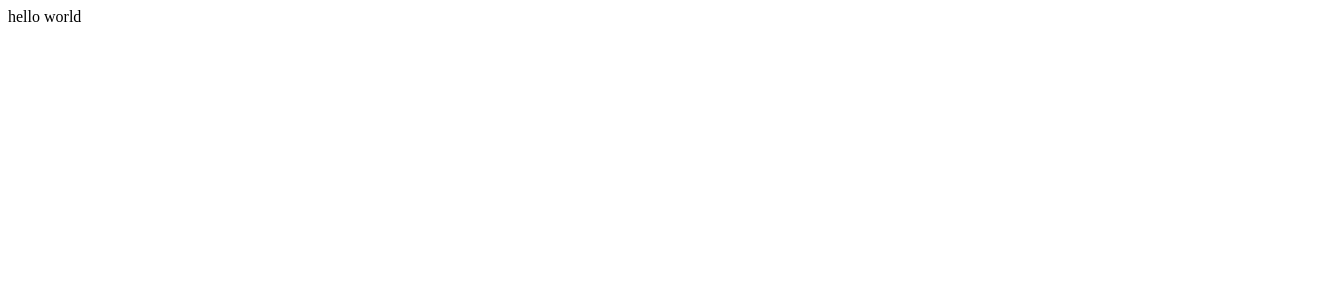
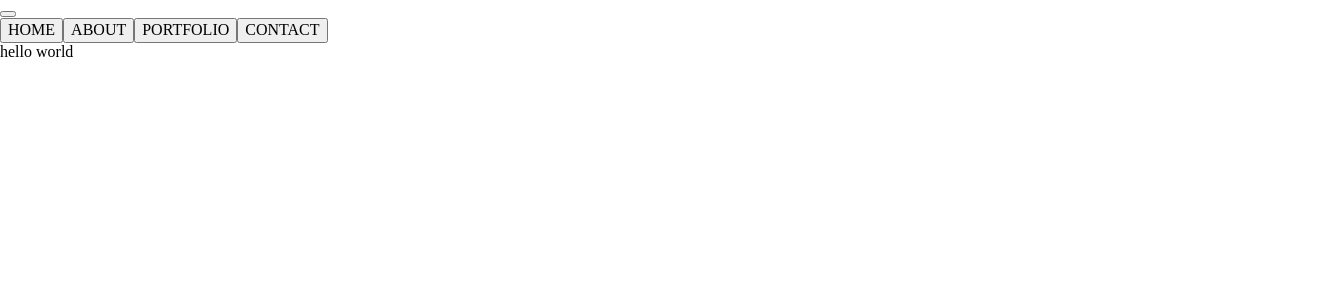
Before and after one commit to BorissArhipov/ab-portfolio, a React (Create React App) app: page / in a window 1280 px wide. Shown: the top 300 px of the page, 1320 px wide, since content can reach past the window. Built offline with nearby package versions, Linux system fonts and the light colour scheme.

Commit message:
Setting up an header menu

```diff
--- a/package.json
+++ b/package.json
@@ -11,6 +11,7 @@
     "express": "^4.17.1",
     "lodash": "^4.17.15",
     "lodash.flow": "^3.5.0",
+    "normalize.css": "^8.0.1",
     "react": "^16.11.0",
     "react-dom": "^16.11.0",
     "react-redux": "^7.1.3",
@@ -50,7 +51,10 @@
     "@babel/plugin-transform-template-literals": "^7.7.4",
     "@babel/preset-env": "^7.7.7",
     "@babel/preset-react": "^7.7.4",
+    "@types/react-redux": "^7.1.9",
     "@types/react-router-dom": "^5.1.2",
+    "@types/redux": "^3.6.0",
+    "@types/redux-thunk": "^2.1.0",
     "babel-loader": "^8.0.6",
     "css-loader": "^3.6.0",
     "file-loader": "^5.0.2",
--- a/src/app/app.tsx
+++ /dev/null
@@ -1,14 +0,0 @@
-import * as React from 'react';
-import { Component } from 'react';
-
-class App extends Component {
-    render() {
-        return (
-            <div>
-                hello world
-            </div>
-        );
-    }
-}
-
-export default App;
--- /dev/null
+++ b/src/components/app/app.tsx
@@ -0,0 +1,37 @@
+import * as React from 'react';
+import { Component } from 'react';
+import { connect } from 'react-redux';
+import Menu from '../menu/menu';
+
+
+class App extends Component {
+
+    public home: React.RefObject<HTMLElement>;
+
+    constructor(props: any) {
+        super(props);
+        this.home = React.createRef();
+    }
+
+    render() {
+        return (
+            <div>
+                <ConnectedMenu
+                    refs={{
+                        home: this.home
+                    }}
+                />
+                <section className="home" ref={this.home}>
+                    <div className="container">
+                        hello world
+                    </div>
+                </section>
+            </div>
+
+        );
+    }
+}
+
+const ConnectedMenu = connect(null, null, null, { forwardRef: true })(Menu);
+
+export default App;
--- /dev/null
+++ b/src/components/linkOrScroll/linkOrScroll.tsx
@@ -0,0 +1,33 @@
+import * as React from 'react';
+
+interface LinkOrScrollProps {
+    classN?: string;
+    scrollTarget?: {current: HTMLElement};
+    children?: string | React.ReactElement;
+    scrollToTarget?: (target: string) => void;
+    href?: string
+}
+
+const LinkOrScroll: React.FC<LinkOrScrollProps> = props => {
+
+    const Tag = props.href ? 'a' : 'button';
+
+    const scrollToTarget = () => {
+        if(!props.scrollTarget) {
+            return;
+        }
+
+        console.log(props.scrollTarget.current.offsetHeight)
+    }
+
+    return (
+        <Tag
+            className={props.classN}
+            onClick={scrollToTarget}
+        >
+            {props.children}
+        </Tag>
+    );
+};
+
+export default LinkOrScroll;
--- /dev/null
+++ b/src/components/menu/menu.tsx
@@ -0,0 +1,53 @@
+import * as React from 'react';
+import { Component } from 'react';
+import LinkOrScroll from '../linkOrScroll/linkOrScroll';
+
+import './menu.css';
+
+interface MenuProps {
+    refs: {
+        home: {current: HTMLElement}
+    }
+}
+
+class Menu extends Component<MenuProps> {
+
+    public header: React.RefObject<HTMLElement>;
+
+    constructor(props: any) {
+        super(props);
+        this.header = React.createRef();
+    }
+
+    render() {
+        return (
+            <header ref={this.header} className="header">
+                <div className="container">
+                    <div className="header--wrap">
+                        <LinkOrScroll/>
+                        <nav className="header--nav">
+                            <LinkOrScroll
+                                scrollTarget={this.props.refs.home}
+                            >
+                                HOME
+                            </LinkOrScroll>
+                            <LinkOrScroll
+                                scrollTarget={this.props.refs.home}
+                            >
+                                ABOUT
+                            </LinkOrScroll>
+                            <LinkOrScroll>
+                                PORTFOLIO
+                            </LinkOrScroll>
+                            <LinkOrScroll>
+                                CONTACT
+                            </LinkOrScroll>
+                        </nav>
+                    </div>
+                </div>
+            </header>
+        );
+    }
+};
+
+export default Menu;
--- a/src/index.css
+++ b/src/index.css
@@ -0,0 +1,3 @@
+.container {
+    width: 1320px;
+}
--- a/src/index.tsx
+++ b/src/index.tsx
@@ -1,7 +1,24 @@
 import * as React from 'react';
 import * as ReactDOM from 'react-dom';
+import { createStore, applyMiddleware } from 'redux';
+import { Provider } from 'react-redux';
+import thunk from 'redux-thunk';
+import { composeWithDevTools } from 'redux-devtools-extension';
+import reducer from './reducer/reducer';
 
+import 'normalize.css';
 import './index.css';
-import App from './app/app';
+import App from './components/app/app';
 
-ReactDOM.render(<App />, document.getElementById('root'));
+const middleware = applyMiddleware(thunk);
+
+const store = createStore(
+	reducer,
+    composeWithDevTools(middleware)
+);
+
+ReactDOM.render(
+    <Provider store={store}>
+        <App />
+    </Provider>,
+document.getElementById('root'));
--- /dev/null
+++ b/src/reducer/reducer.tsx
@@ -0,0 +1,15 @@
+const initialState = {
+
+}
+
+const reducer = (state = initialState, action: {type: string}) => {
+    switch (action.type) {
+
+        default:
+            return {
+                ...state
+            };
+    }
+}
+
+export default reducer;
```
Also changed, not shown: src/components/menu/menu.css (added), 1 other file (tests, documents, lock files or other folders).
